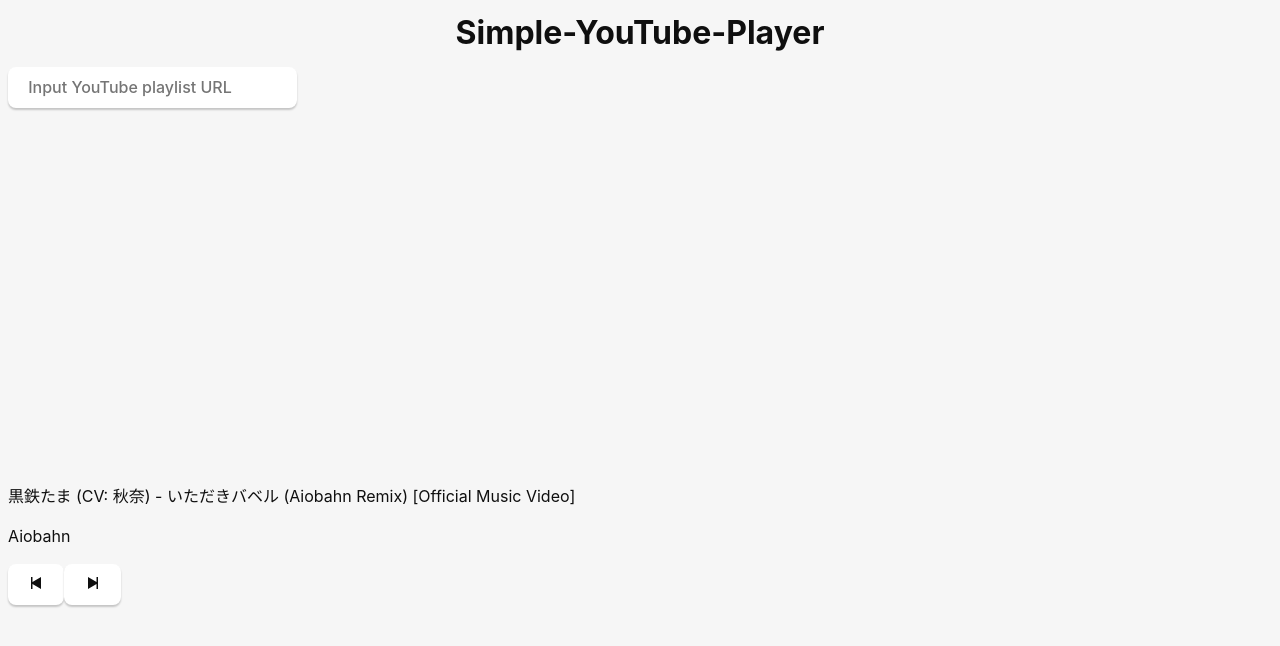
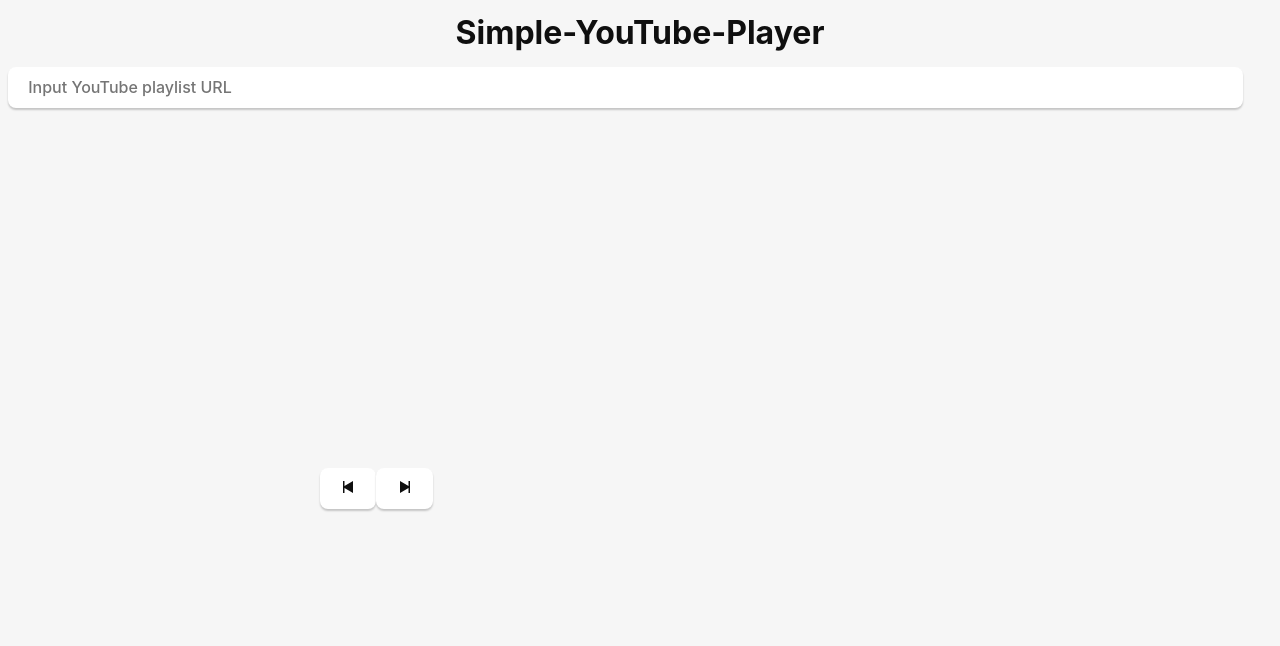
Before and after one commit to void2610/Simple-YouTube-Music.js, a React (Vite) app: page / in a window 1280 px wide. Shown: the top 646 px of the page. Built offline with nearby package versions, Linux system fonts and the light colour scheme.

Commit message:
delete functions

```diff
--- a/src/components/DisplayTrack.jsx
+++ b/src/components/DisplayTrack.jsx
@@ -2,27 +2,11 @@
 
 
 const DisplayTrack = ({
-  currentTrack,
-  audioRef,
-  setDuration,
-  progressBarRef,
-  handleNext,
+  currentTrack
 }) => {
-  const onLoadedMetadata = () => {
-    const seconds = audioRef.current.duration;
-    setDuration(seconds);
-    progressBarRef.current.max = seconds;
-  };
-
   return (
     <div>
       <ReactPlayer url={currentTrack.src} controls={true} />
-      <div className="audio-info">
-        <div className="text">
-          <p className="title">{currentTrack.title}</p>
-          <p>{currentTrack.author}</p>
-        </div>
-      </div>
     </div>
   );
 };
--- a/src/components/SearchBar.jsx
+++ b/src/components/SearchBar.jsx
@@ -14,26 +14,17 @@
       const track = await getTrackFromUrl(url);
       setTracks(tracks => [...tracks, track]);
     }
-    console.log(tracks);
   }
 }
 
-
-  function getVideoId(url) {
+  async function getTrackFromUrl(url) {
     var regExp = /^.*((youtu.be\/)|(v\/)|(\/u\/\w\/)|(embed\/)|(watch\?))\??v?=?([^#\&\?]*).*/;
     var match = url.match(regExp);
-    return (match && match[7].length == 11) ? match[7] : false;
-  }
+    const videoId = (match && match[7].length == 11) ? match[7] : false;
 
-  async function getVideoData(videoId) {
     const response = await fetch(`https://www.googleapis.com/youtube/v3/videos?part=snippet&id=${videoId}&key=${API_KEY}`);
     const data = await response.json();
-    return data.items[0].snippet;
-  }
-
-  async function getTrackFromUrl(url) {
-    const videoId = getVideoId(url);
-    const videoData = await getVideoData(videoId);
+    const videoData = data.items[0].snippet;
 
     return {
       title: videoData.title,
@@ -43,15 +34,11 @@
     };
   }
 
-  async function getPlaylistData(playlistId) {
+  async function getTracksFromPlaylistUrl(url) {
+    const playlistId = url.split('list=')[1];
     const response = await fetch(`https://www.googleapis.com/youtube/v3/playlistItems?part=snippet&maxResults=50&playlistId=${playlistId}&key=${API_KEY}`);
     const data = await response.json();
-    return data.items;
-  }
-
-  async function getTracksFromPlaylistUrl(url) {
-    const playlistId = url.split('list=')[1];
-    const playlistData = await getPlaylistData(playlistId);
+    const playlistData = data.items;
 
     return playlistData.map(item => ({
       title: item.snippet.title,
@@ -66,6 +53,7 @@
   return (
     <div className="search-bar">
       <input
+        id="search-bar-input"
         type="text"
         placeholder="Input YouTube playlist URL"
         onChange={(e) => setUrl(e.target.value)}
--- a/src/styles.css
+++ b/src/styles.css
@@ -12,6 +12,17 @@
   -webkit-font-smoothing: antialiased;
   -moz-osx-font-smoothing: grayscale;
   -webkit-text-size-adjust: 100%;
+}
+
+#search-bar-input {
+  display: flex;
+  justify-content: center;
+  width: 94.5%;
+}
+
+.audio-player {
+  display: flex;
+  justify-content: center;
 }
 
 .container {
```
